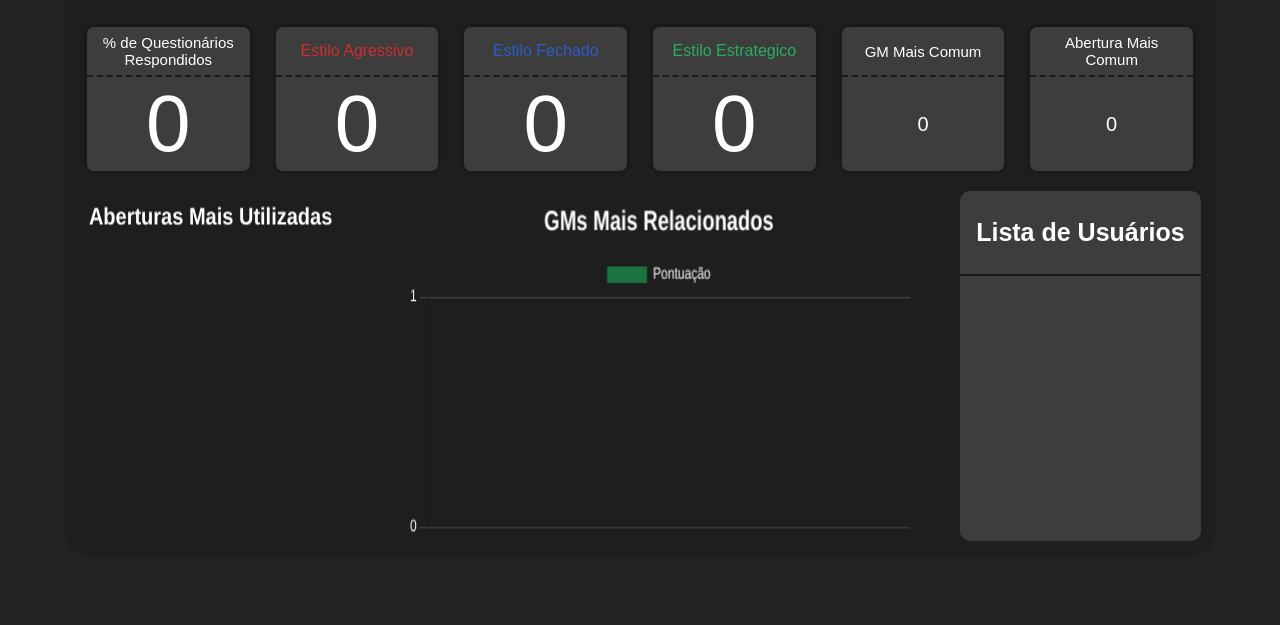
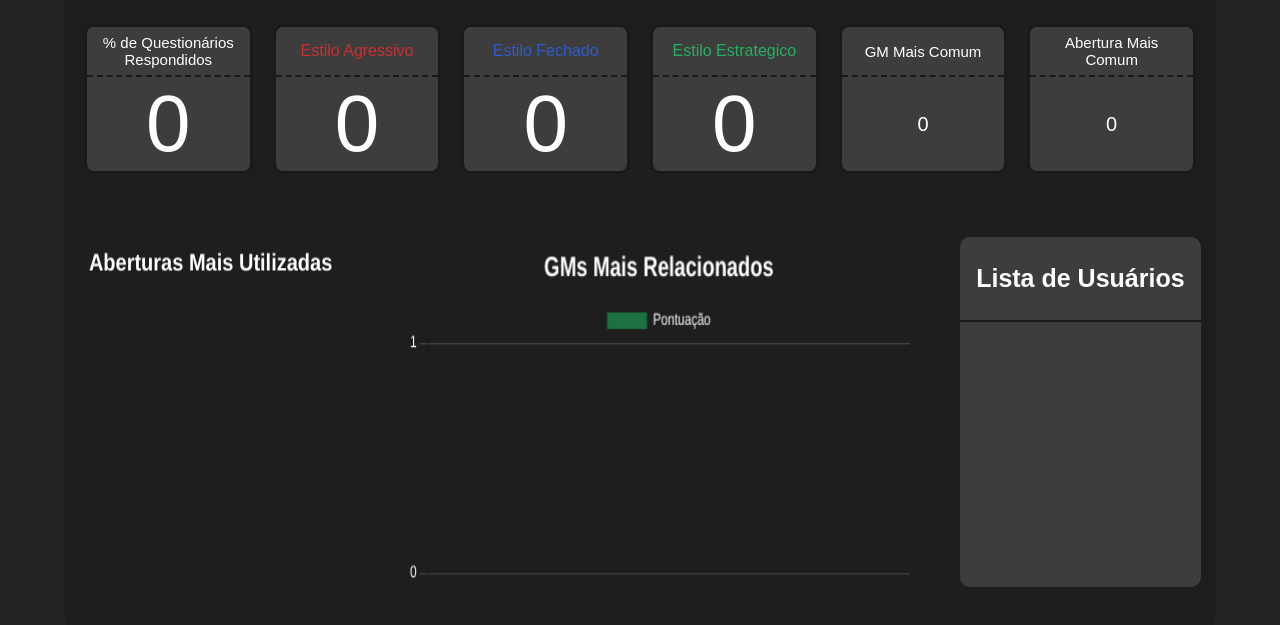
Before and after one commit to MatheusJacobD/ProjetoIndivual, a website: page public/dash.html in a window 1280 px wide. Shown: the part 161-786 px from the top of the page. Drawn offline with nearby package versions, Linux system fonts and the light colour scheme; no server answers; a web font is replaced by a local one.

Commit message:
feat: AJutes de tamanhos na dashboard

```diff
--- a/public/style/style.css
+++ b/public/style/style.css
@@ -1017,5 +1017,6 @@ body {
     justify-content: center;
     gap: 50px;
     height: 100%;
-    margin-top: -5%;
+    margin-bottom: 3%;
+    margin-top: -1%;
 }
```
